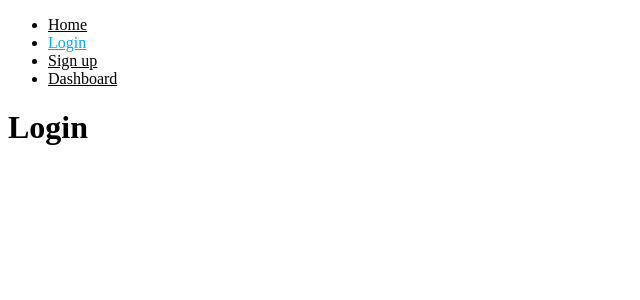
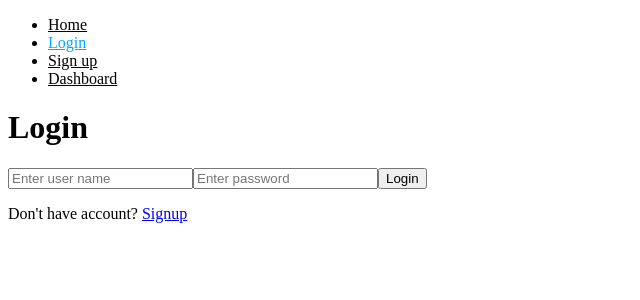
Before and after one commit to Renuto/django-react-boilerplate-saas, a React (Create React App) app in the folder frontend/: page /login in a window 1280 px wide. Shown: the top 300 px of the page, without its empty margins (0-640 px from the left). Built offline with nearby package versions, Linux system fonts and the light colour scheme.

Commit message:
Added signup and login components

```diff
--- a/frontend/src/components/Login.jsx
+++ b/frontend/src/components/Login.jsx
@@ -1,8 +1,56 @@
 import React from "react";
+import { Link } from "react-router-dom";
+import { useState } from "react";
 
 const Login = () => {
+    const [usernameEntered, setUsernameEntered] = useState("");
+    const [passwordEntered, setPasswordEntered] = useState("");
+    const usernameHandler = (event) => {
+        setUsernameEntered(event.target.value);
+    }
+    const passwordHandler = (event) => {
+        setPasswordEntered(event.target.value);
+    }
+    const submitHandler = (event) => {
+        event.preventDefault();
+        if (
+            passwordEntered.trim().length === 0 ||
+            usernameEntered.trim().length === 0
+        ) {
+            // props.onError(true);
+            return null;
+        }
+        const userData = {
+            username: usernameEntered,
+            password: passwordEntered,
+        };
+        //   props.onAddUserData(userData);
+        setUsernameEntered("");
+        setPasswordEntered("");
+
+    }
     return (
-        <h1>Login</h1>
+        <>
+            <h1>Login</h1>
+            <form onSubmit={submitHandler}>
+                <input onChange={usernameHandler}
+                    type="text"
+                    name="username"
+                    placeholder="Enter user name"
+                    value={usernameEntered}
+                ></input>
+                <input onChange={passwordHandler}
+                    type="password"
+                    name="password"
+                    placeholder="Enter password"
+                    value={passwordEntered}
+                ></input>
+                <button type="submit">Login</button>
+            </form>
+            <p >
+                Don't have account? <Link to="/signup">Signup</Link>
+            </p>
+        </>
     );
 }
 
--- a/frontend/src/components/Signup.jsx
+++ b/frontend/src/components/Signup.jsx
@@ -1,11 +1,60 @@
 import React from "react";
-
+import { useState } from "react";
+import { Link } from "react-router-dom";
 
 const Signup = () => {
+
+    const [usernameEntered, setUsernameEntered] = useState("");
+
+    const [passwordEntered, setPasswordEntered] = useState("");
+
+    const usernameHandler = (event) => {
+        setUsernameEntered(event.target.value);
+    }
+    const passwordHandler = (event) => {
+        setPasswordEntered(event.target.value);
+    }
+
+    const submitHandler = (event) => {
+        event.preventDefault();
+        if (
+            passwordEntered.trim().length === 0 ||
+            usernameEntered.trim().length === 0
+        ) {
+            // props.onError(true);
+            return null;
+        }
+        const userData = {
+            username: usernameEntered,
+            password: passwordEntered,
+        };
+        //   props.onAddUserData(userData);
+        setUsernameEntered("");
+        setPasswordEntered("");
+
+    }
     return (
-
-        <h1>Signup</h1>
-
+        <>
+            <h1>Signup</h1>
+            <form onSubmit={submitHandler}>
+                <input onChange={usernameHandler}
+                    type="text"
+                    name="username"
+                    placeholder="Enter user name"
+                    value={usernameEntered}
+                ></input>
+                <input onChange={passwordHandler}
+                    type="password"
+                    name="password"
+                    placeholder="Enter password"
+                    value={passwordEntered}
+                ></input>
+                <button type="submit">Sign Up</button>
+            </form>
+            <p >
+              Already have account? <Link to="/login">Login</Link>
+            </p>
+        </>
     );
 }
 
```
